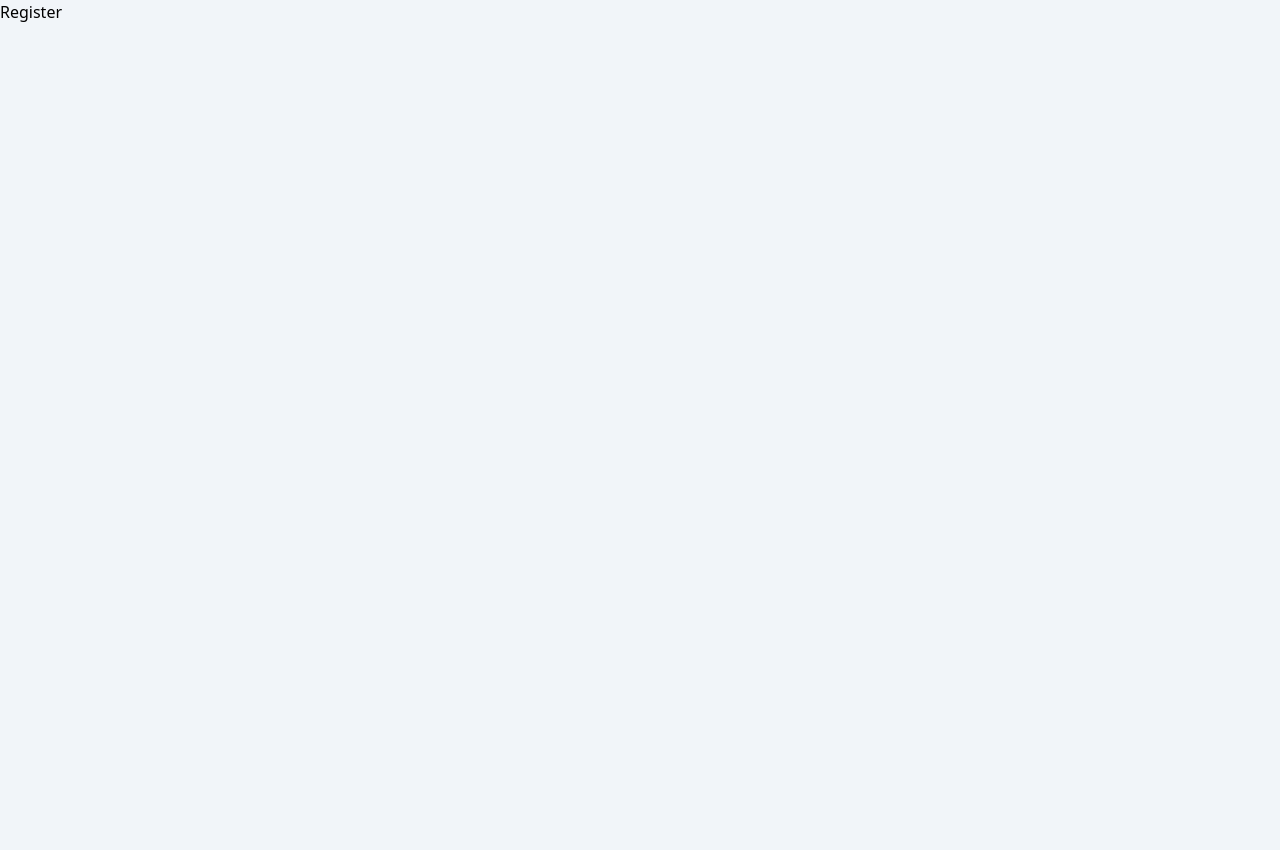
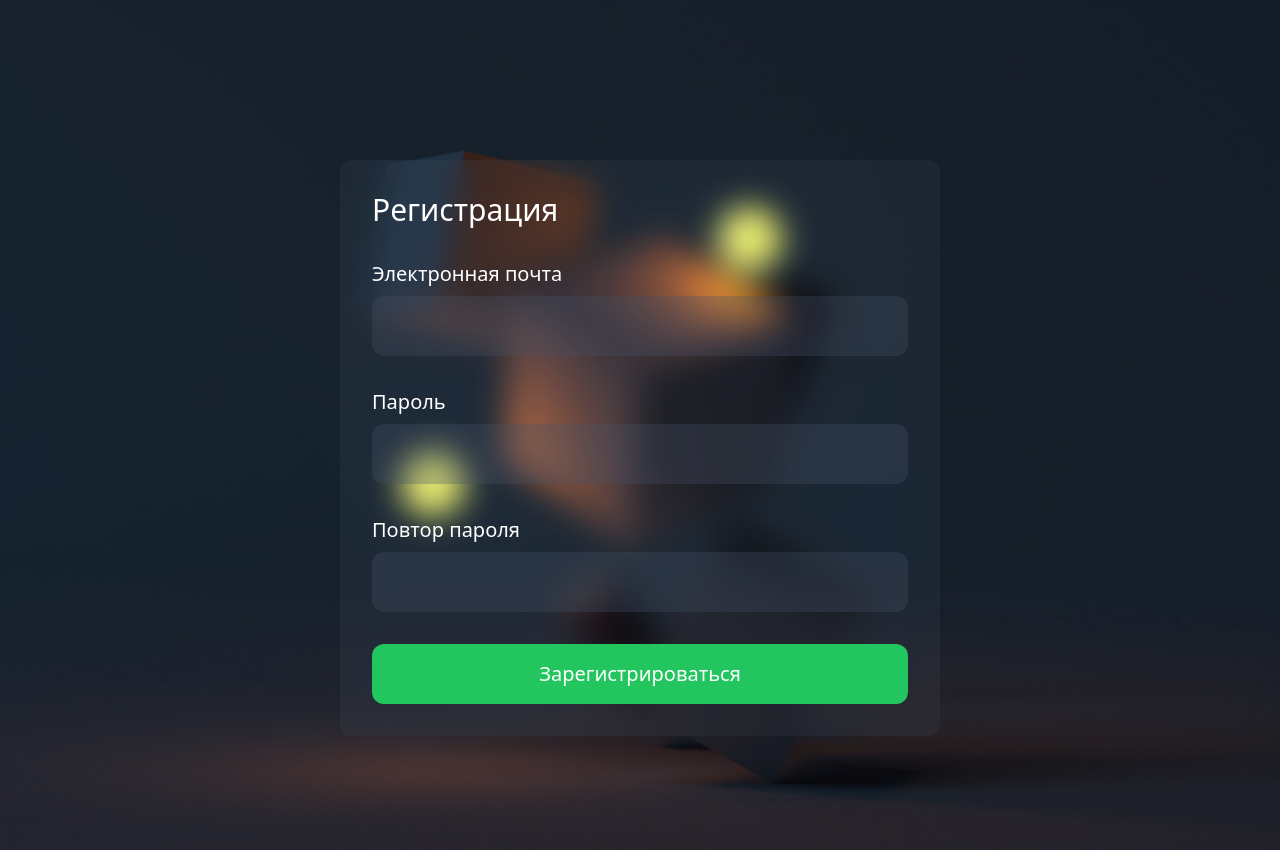
Before and after one commit to merpich/vue-rubicko, a Vue app in the folder client/: page /register in a window 1280 px wide. Shown: the top 850 px of the page. Before the commit the page ends 800 px from the top, so only its background shows below. Built offline with nearby package versions, Linux system fonts and the light colour scheme.

Commit message:
create RegisterView;

```diff
--- a/client/src/assets/scss/main.scss
+++ b/client/src/assets/scss/main.scss
@@ -15,3 +15,71 @@ html {
 		@apply max-w-[80rem]
 	}
 }
+
+.app {
+	&-page {
+		@apply min-h-full bg-slate-800 py-8 md:py-24 lg:py-40;
+		background: url('/images/bg-intro.jpg') center / cover no-repeat;
+	}
+
+	&-container {
+		@apply grid md:grid-cols-2 gap-8 md:gap-16 items-start;
+	}
+
+	&-blur {
+		@apply backdrop-blur-lg bg-slate-500/10;
+	}
+
+	&-card {
+		@apply sm:p-8 p-4 sm:-mx-0 -mx-3 rounded-xl;
+	}
+
+	&-gap {
+		@apply gap-4 md:gap-8;
+	}
+
+	&-header {
+		@apply flex items-center;
+	}
+
+	&-text {
+		@apply text-2xl lg:text-4xl font-medium text-white;
+	}
+
+	&-form {
+		@apply grid gap-8;
+	}
+
+	&-label {
+		@apply text-xl text-white pb-2;
+	}
+
+	&-control {
+		@apply py-2 lg:py-4 px-4 lg:px-8 rounded-xl outline-none text-xl text-white autofill:bg-transparent;
+	}
+
+	&-btn {
+		@apply py-2 lg:py-4 lg:px-8 px-4 rounded-xl text-xl text-white outline-none transition-colors;
+		&-primary {
+			@apply app-btn bg-green-500 hover:bg-green-600 active:bg-green-400 focus:bg-green-600
+		}
+	}
+}
+
+input.app-control {
+	@apply placeholder:text-slate-400/75;
+}
+
+img {
+	&.app-icon {
+		@apply select-none pointer-events-none;
+	}
+}
+
+h1.app-title {
+	@apply font-bold text-4xl lg:text-5xl text-white;
+}
+
+h2.app-title {
+	@apply font-medium text-3xl text-white;
+}
--- a/client/src/components/auth/TheRegister.vue
+++ /dev/null
@@ -1,3 +0,0 @@
-<template>
-
-</template>
--- a/client/src/views/LoginView.vue
+++ b/client/src/views/LoginView.vue
@@ -5,7 +5,7 @@
 </script>
 
 <template>
-	<main class="app">
+	<main class="app-page">
 		<div class="app-container container">
 			<div class="grid gap-8">
 				<TheIntro />
@@ -15,71 +15,3 @@
 		</div>
 	</main>
 </template>
-
-<style lang="scss">
-	.app {
-		@apply min-h-full bg-slate-800 py-8 md:py-24 lg:py-40;
-		background: url('images/bg-intro.jpg') center / cover no-repeat;
-
-		&-container {
-			@apply grid md:grid-cols-2 gap-8 md:gap-16 items-start;
-		}
-
-		&-blur {
-			@apply backdrop-blur-lg bg-slate-500/10;
-		}
-
-		&-card {
-			@apply sm:p-8 p-4 sm:-mx-0 -mx-3 rounded-xl;
-		}
-
-		&-gap {
-			@apply gap-4 md:gap-8;
-		}
-
-		&-header {
-			@apply flex items-center;
-		}
-
-		&-text {
-			@apply text-2xl lg:text-4xl font-medium text-white;
-		}
-
-		&-form {
-			@apply grid gap-8;
-		}
-
-		&-label {
-			@apply text-xl text-white pb-2;
-		}
-
-		&-control {
-			@apply py-2 lg:py-4 px-4 lg:px-8 rounded-xl outline-none text-xl text-white autofill:bg-transparent;
-		}
-
-		&-btn {
-			@apply py-2 lg:py-4 lg:px-8 px-4 rounded-xl text-xl text-white outline-none transition-colors;
-			&-primary {
-				@apply app-btn bg-green-500 hover:bg-green-600 active:bg-green-400 focus:bg-green-600
-			}
-		}
-	}
-
-	input.app-control {
-		@apply placeholder:text-slate-400/75;
-	}
-
-	img {
-		&.app-icon {
-			@apply select-none pointer-events-none;
-		}
-	}
-
-	h1.app-title {
-		@apply font-bold text-4xl lg:text-5xl text-white;
-	}
-
-	h2.app-title {
-		@apply font-medium text-3xl text-white;
-	}
-</style>
--- a/client/src/views/RegisterView.vue
+++ b/client/src/views/RegisterView.vue
@@ -1,3 +1,26 @@
 <template>
-	Register
+	<main class="app-page">
+		<div class="grid gap-8 md:gap-16">
+			<div class="logo max-w-[600px] w-full mx-auto">
+				<div class="app-blur app-card app-gutter">
+					<form class="app-form" method="post" @submit.prevent>
+						<h2 class="app-title">Регистрация</h2>
+						<div class="grid">
+							<label class="app-label" for="email">Электронная почта</label>
+							<input class="app-control w-full bg-slate-600/30" id="email" name="email" type="email">
+						</div>
+						<div class="grid">
+							<label class="app-label" for="password">Пароль</label>
+							<input class="app-control w-full bg-slate-600/30" id="password" name="password" type="password">
+						</div>
+						<div class="grid">
+							<label class="app-label" for="password_repeat">Повтор пароля</label>
+							<input class="app-control w-full bg-slate-600/30" id="password_repeat" name="password_repeat" type="password">
+						</div>
+						<button class="app-btn-primary">Зарегистрироваться</button>
+					</form>
+				</div>
+			</div>
+		</div>
+	</main>
 </template>
```
Also changed, not shown: client/public/icons/action-dark.svg (added), client/public/icons/action-light.svg (added).
